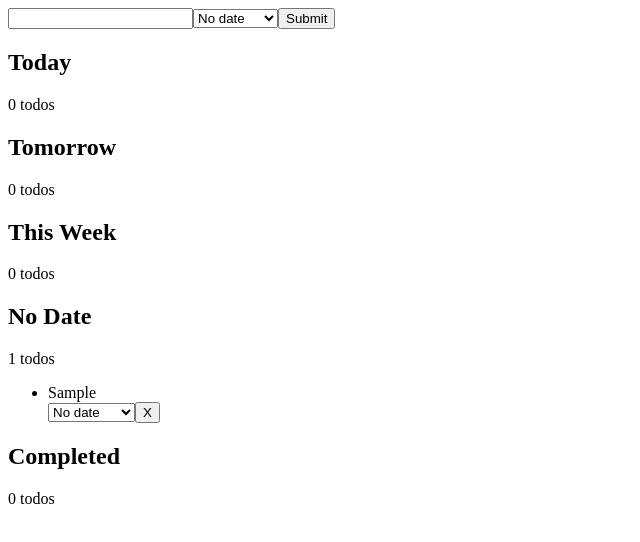
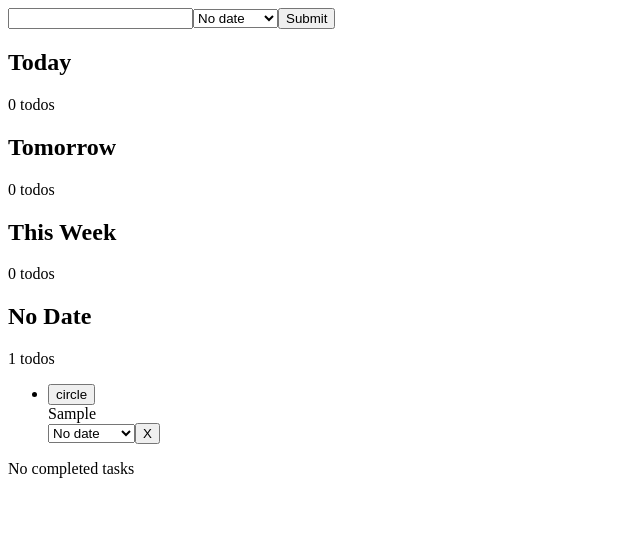
Before and after one commit to aparkening/todo-app, a React (Create React App) app: page / in a window 1280 px wide. Both pictures are taken after typing "Sample" into the empty fields and a click on the input 306 px from the left and 18 px from the top of the page. Shown: the top 542 px of the page, without its empty margins (0-640 px from the left). Built offline with nearby package versions, Linux system fonts and the light colour scheme.

Commit message:
Hide and show completed list

```diff
--- a/src/App.js
+++ b/src/App.js
@@ -134,7 +134,14 @@ class App extends Component {
         <div className="lists">
           {this.listComponents(lists)}
 
-          <TodoList key='completed' listName='completed' displayTitle={this.displayTitle('completed')} updateTodo={this.updateTodo} deleteTodo={this.deleteTodo} todos={this.filterList('completed')} listNames={lists} />
+          <div className="completedArea">
+            {this.filterList('completed').length ? <>
+              <div className="completedTitle">Show {this.filterList('completed').length} Completed Task</div>
+              <TodoList key='completed' listName='completed' displayTitle={this.displayTitle('completed')} updateTodo={this.updateTodo} deleteTodo={this.deleteTodo} todos={this.filterList('completed')} listNames={lists} />
+              </> :
+              <div className="completedTitle">No completed tasks</div>
+            }
+          </div>
         </div>
 
       </div>
--- a/src/Todo.js
+++ b/src/Todo.js
@@ -4,13 +4,15 @@ const Todo = props => {
   console.log("Todo props")
   console.log(props)
 
+  // Handle completed button and dropdown selection
   function handleTimeChange(e) {
-    // debugger
     props.updateTodo(props.id, e.target.value)
   }
 
   return (
     <li className="todo" id={props.id}>
+      <button type="button" value="completed" onClick={(e)=> handleTimeChange(e)}>circle</button>
+
       <div>{props.description}</div>
       <div>{props.listNames}</div>
 
```
